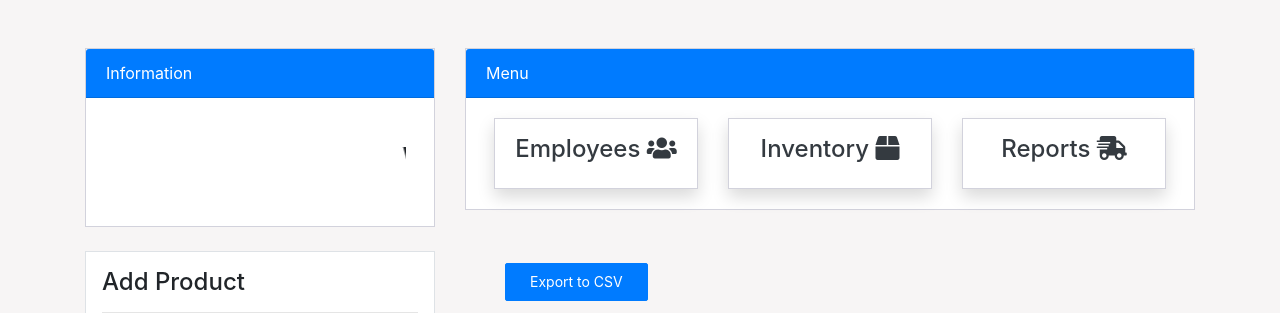
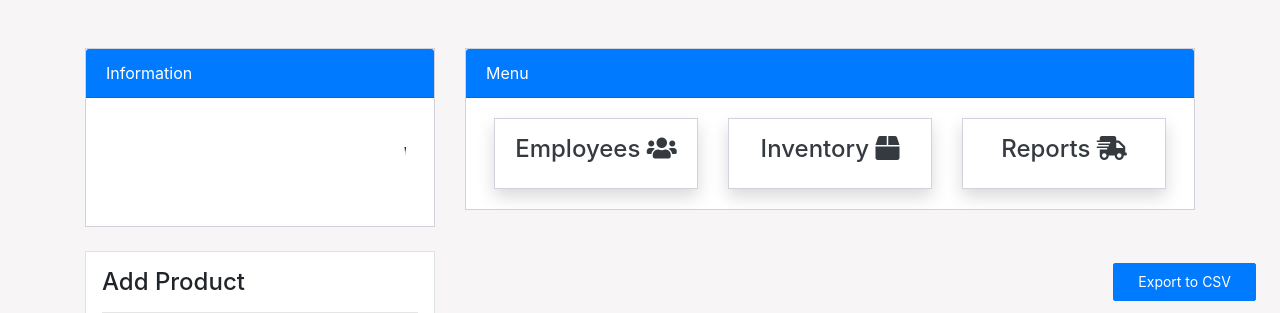
Before and after one commit to OlukaGibson/deploy, a Django app: page /products/ in a window 1280 px wide. Shown: the part 56-369 px from the top of the page. Run offline with Django 4.2, Linux system fonts and the light colour scheme; the visitor is signed in with stand-in values (Sample User, id 1); data that the repository does not hold is empty; some libraries are stand-ins or nearby versions.

Commit message:
done officially

```diff
--- a/templates/dashboard/products.html
+++ b/templates/dashboard/products.html
@@ -79,7 +79,7 @@
             </div>
             <div class="col-md-8">
                 <!-- <div class="col-md-8"></div> -->
-                <div class="col-md-3 offset-md-12">
+                <div class="col-md-3 offset-md-10">
                     <form class="btn btn-bg-primary" action="{% url 'export_stock' %}" method="post">
                         {% csrf_token %}
                         <input type="submit" class="btn btn-primary" value="Export to CSV">
```
